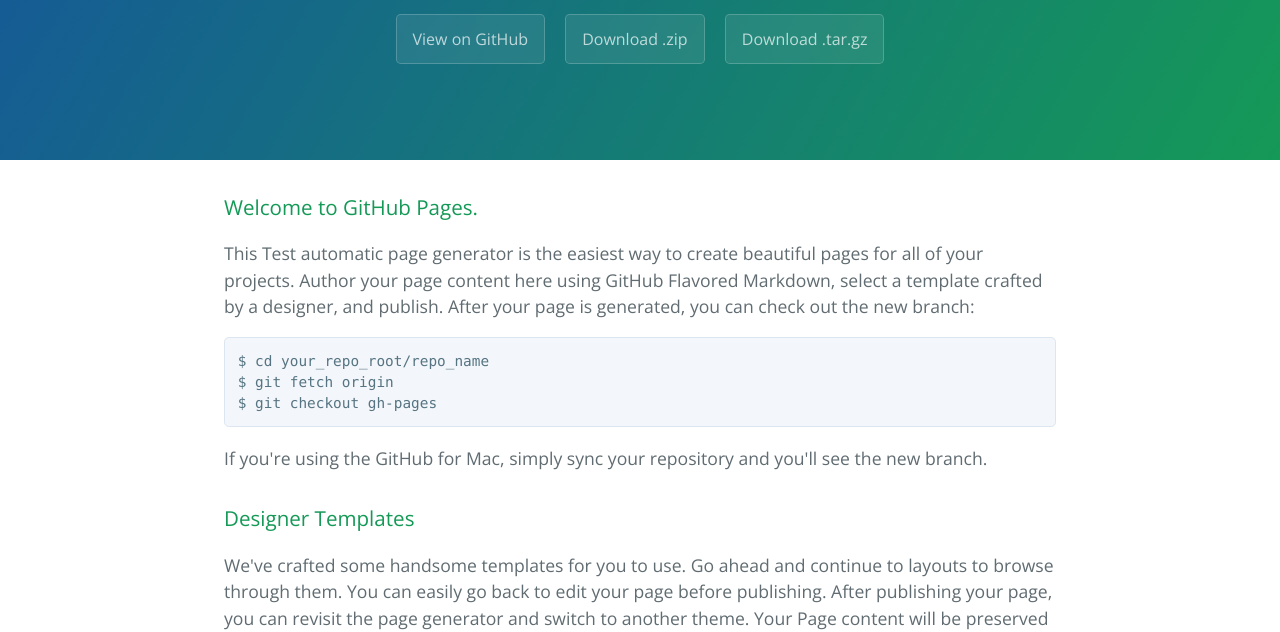
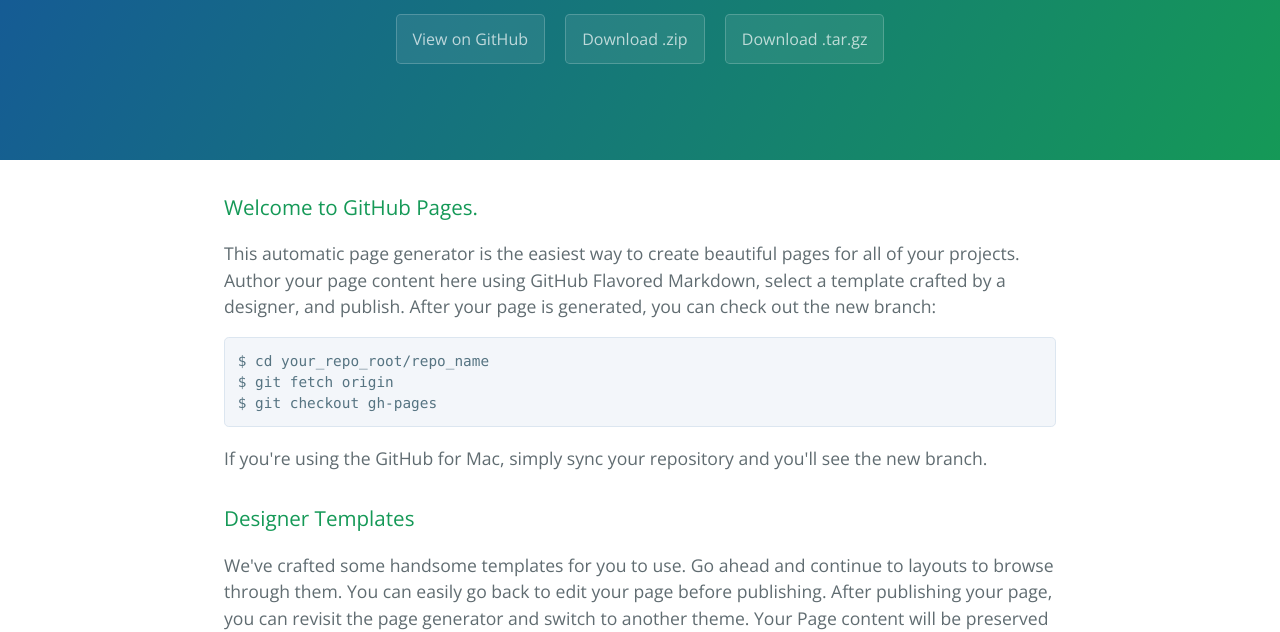
Before and after one commit to ehardway/DBA, a plain HTML site: page index.html in a window 1280 px wide. Shown: the part 176-808 px from the top of the page. Drawn offline with nearby package versions, Linux system fonts and the light colour scheme.

Commit message:
testing a second change

```diff
--- a/index.html
+++ b/index.html
@@ -22,7 +22,7 @@
       <h3>
 <a id="welcome-to-github-pages" class="anchor" href="#welcome-to-github-pages" aria-hidden="true"><span class="octicon octicon-link"></span></a>Welcome to GitHub Pages.</h3>
 
-<p>This Test automatic page generator is the easiest way to create beautiful pages for all of your projects. Author your page content here using GitHub Flavored Markdown, select a template crafted by a designer, and publish. After your page is generated, you can check out the new branch:</p>
+<p>This automatic page generator is the easiest way to create beautiful pages for all of your projects. Author your page content here using GitHub Flavored Markdown, select a template crafted by a designer, and publish. After your page is generated, you can check out the new branch:</p>
 
 <pre><code>$ cd your_repo_root/repo_name
 $ git fetch origin
```
